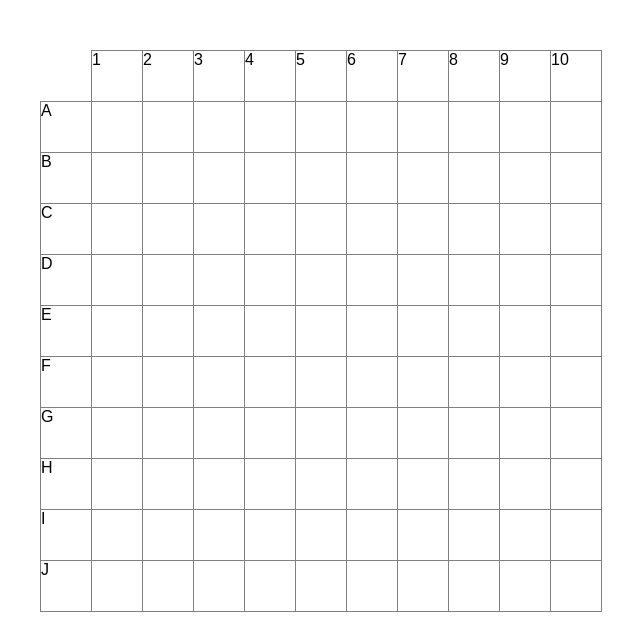
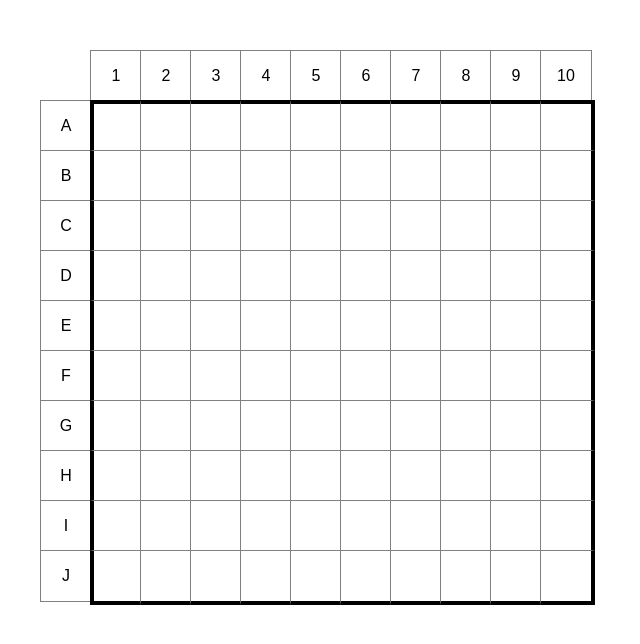
Before and after one commit to BootstrapFootkicker/Battleship, a website built with webpack: page dist/index.html in a window 1280 px wide. Shown: the whole page, without its empty margins (10-650 px from the left). Built offline with nearby package versions, Linux system fonts and the light colour scheme.

Commit message:
Gameboard styling
Added outline to gameboard cells
Added more code to apply new css classes

```diff
--- a/src/index.js
+++ b/src/index.js
@@ -363,6 +363,7 @@ class Computer extends Player {
 }
 
 class Domcontroller {
+
     createGameboard() {
         let alphabet = ['A', 'B', 'C', 'D', 'E', 'F', 'G', 'H', 'I', 'J']
         let gameboardCellContainer = document.querySelector('.gameBoard-cells-container')
@@ -387,6 +388,46 @@ class Domcontroller {
                 gameboardCellContainer.appendChild(cell)
             }
         }
+
+        const gameBoardCells = document.querySelectorAll('.gameBoard-cell')
+        console.log(gameBoardCells)
+        for(let i =11 ; i<120;i++)
+        {
+
+            //gameBoardCells[i].classList.remove('gameBoard-cell')
+            if(i===11)
+            {
+                gameBoardCells[i].classList.add('topLeftCornerCell')
+            }
+            else if (i===20)
+            {
+                gameBoardCells[i].classList.add('topRightCornerCell')
+            }
+            else if(i<21 && i>11){
+                  gameBoardCells[i].classList.add('topCell')
+            }
+            else if(i===31 || i===42 || i===53 || i===64 || i===75 || i===86 || i===97 || i===108)
+            {
+
+                gameBoardCells[i].classList.add('rightCell')
+            }
+
+            else if (i===110)
+            {
+                gameBoardCells[i].classList.add('bottomLeftCornerCell')
+            }
+            else if (i%11==0 && i<110)
+            {
+                gameBoardCells[i].classList.add('leftCell')
+            }
+            else if(i>109 && i<120)
+            {
+                gameBoardCells[i].classList.add('bottomCell')
+            }
+
+
+
+        }
     }
 
     createGameBoardCellList()
--- a/src/style.css
+++ b/src/style.css
@@ -10,16 +10,73 @@ body {
     display: grid;
     grid-template-columns: repeat(11, 50px);
     grid-template-rows: repeat(11, 50px);
-    grid-gap: 1px;
+
 
 }
 
 
-
 .gameBoard-cell {
+    display: flex;
     border: 1px solid grey;
     height: 50px;
     width: 50px;
     background-color: white;
     color: black;
+    justify-content: center;
+    align-items: center;
 }
+
+.topCell {
+
+    border: 1px solid;
+    border-color: black black grey grey;
+    border-width: 4px 1px 1px 1px;
+}
+
+.topRightCornerCell {
+
+    border: 1px solid;
+    border-color: black black grey grey;
+    border-width: 4px 4px 1px 1px;
+
+}
+
+.topLeftCornerCell {
+
+    border: 1px solid;
+    border-color: black grey grey black;
+    border-width: 4px 1px 1px 4px;
+
+}
+
+.leftCell {
+
+    border: 1px solid;
+    border-color: grey grey grey black;
+    border-width: 1px 1px 1px 4px;
+
+}
+
+.rightCell {
+
+    border: 1px solid;
+    border-color: grey black grey grey;
+    border-width: 1px 4px 1px 1px;
+
+}
+
+.bottomCell {
+
+    border: 1px solid;
+    border-color: grey black black grey;
+    border-width: 1px 4px 4px 1px;
+
+}
+
+.bottomLeftCornerCell
+{
+    border: 1px solid;
+    border-color: grey grey black black;
+    border-width: 1px 1px 4px 4px;
+
+}
```
Also changed, not shown: dist/index.html, dist/main.js.
